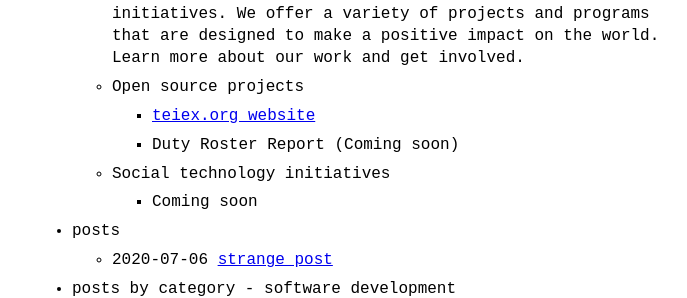
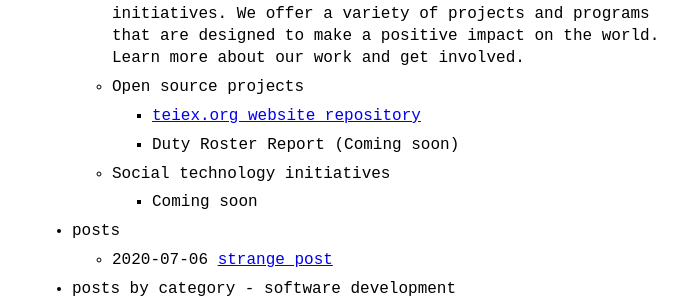
Before and after one commit to teiex/teiex.github.io, a Jekyll site: the page built from index.md, in a window 1280 px wide. Shown: the part 261-559 px from the top of the page, without its empty margins (288-975 px from the left). Built offline with Jekyll 4.4.1, drawn with Linux system fonts in a browser that asks for light colours.

Commit message:
updating the title of teiex.org repository section

```diff
--- a/_data/menu.yml
+++ b/_data/menu.yml
@@ -10,7 +10,7 @@ entries:
           Learn more about our work and get involved.
       - title: Open source projects
         entries:
-          - title: teiex.org website
+          - title: teiex.org website repository
             url: https://github.com/teiex/teiex.github.io
           - title: Duty Roster Report (Coming soon)
       - title: Social technology initiatives
```
